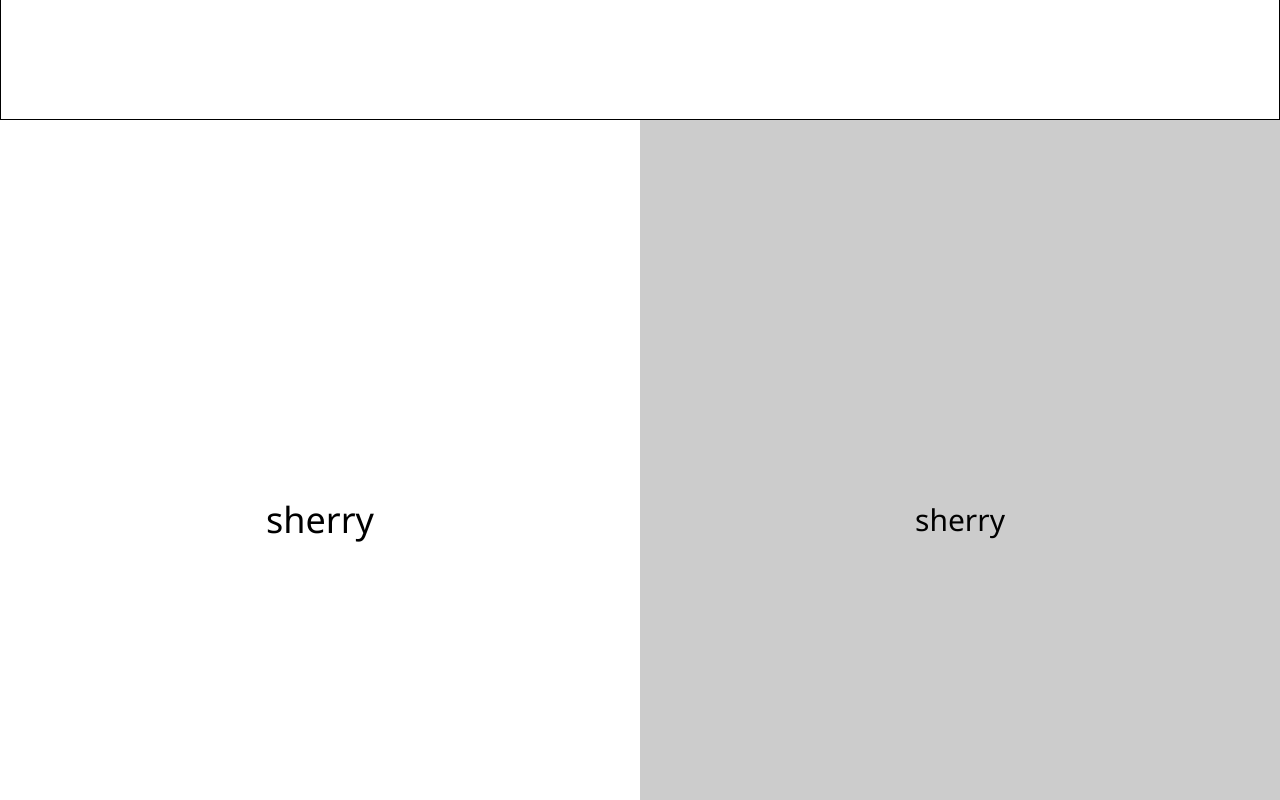
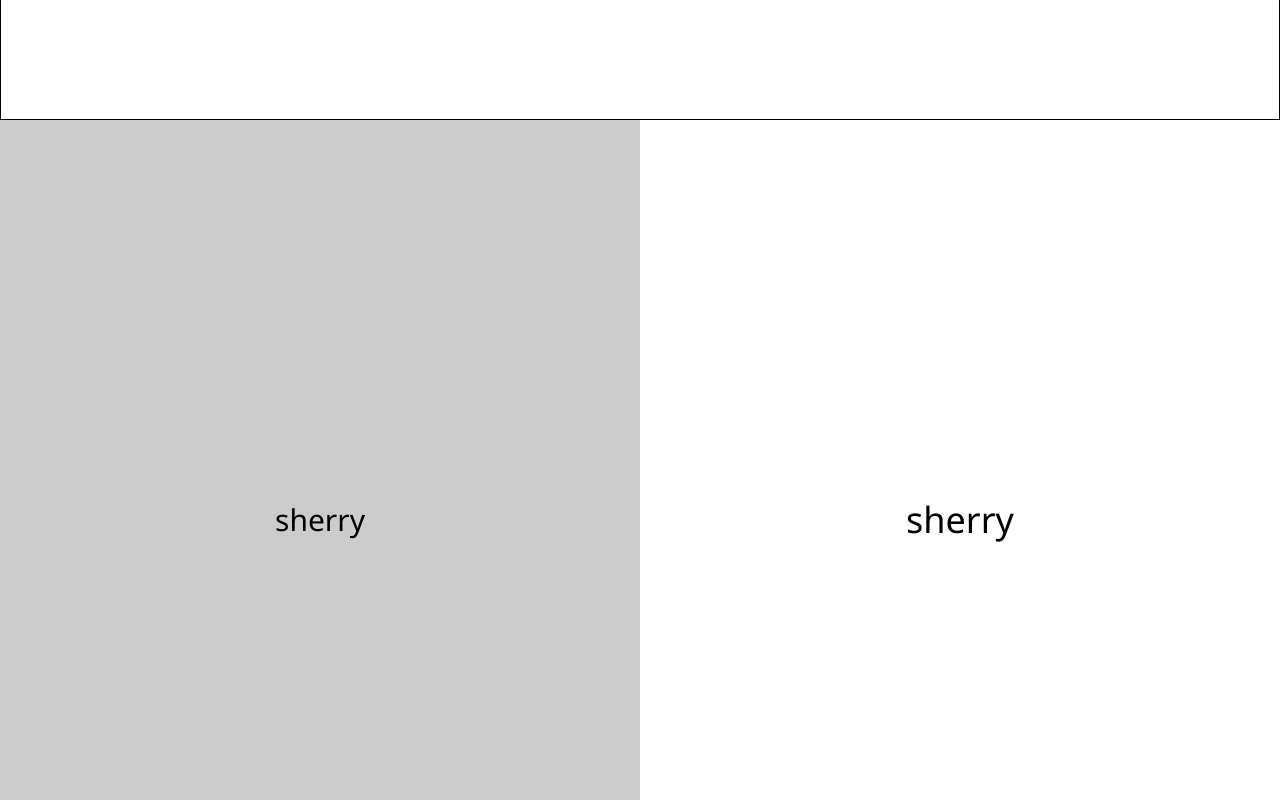
Before and after one commit to Arnesfield/old.project-my, a plain HTML site: page index.html in a window 1280 px wide. Shown: the part 680-1480 px from the top of the page. Drawn offline with nearby package versions, Linux system fonts and the light colour scheme.

Commit message:
Added right float for col

```diff
--- a/css/my/my-components.css
+++ b/css/my/my-components.css
@@ -15,6 +15,9 @@
 .-row > .-col {
     float: left;
     height: 100%;
+}
+.-row > .-col.-col- {
+    float: right;
 }
 
 .-dim-1 { background-color: rgba(0,0,0,0.1); }
```
